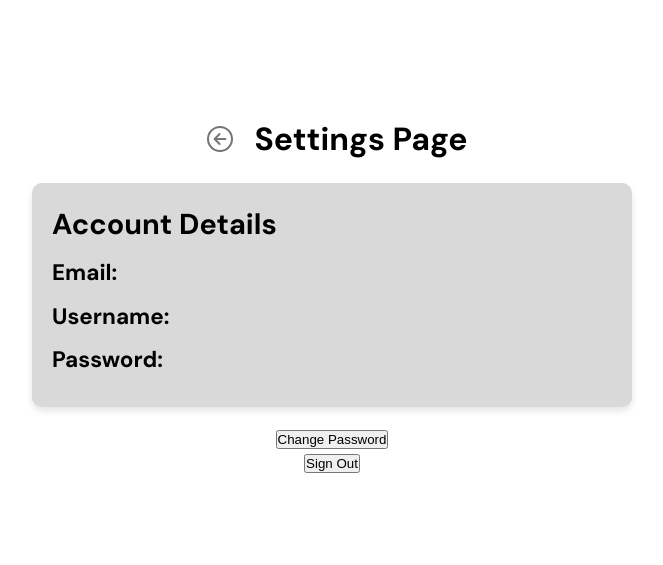
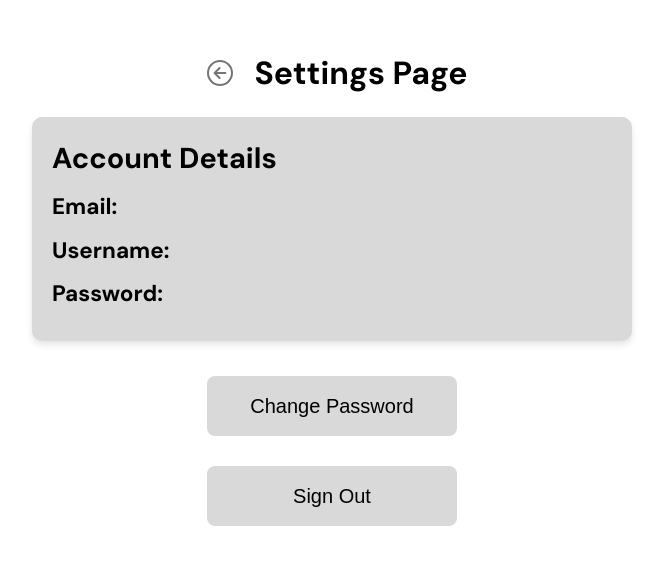
Before and after one commit to O-xix/GomiGotchi_FrontEnd, a React (Vite) app in the folder uwb-hacks-2025/: page /settings in a window 1280 px wide. Shown: the part 137-702 px from the top of the page, without its empty margins (308-971 px from the left). Built offline with nearby package versions, Linux system fonts and the light colour scheme; a web font is replaced by a local one.

Commit message:
Changed buttons on SettingsPage

```diff
--- a/uwb-hacks-2025/src/pages/SettingsPage/SettingsPage.css
+++ b/uwb-hacks-2025/src/pages/SettingsPage/SettingsPage.css
@@ -57,3 +57,17 @@
   .icon {
     font-size: 2em;
   }
+
+  button {
+    width: 250px; /* Reduced width */
+    height: 60px; /* Reduced height */
+    padding: 15px; /* Reduced padding */
+    margin: 15px 0; /* Adjusted spacing */
+    background-color: #D9D9D9;
+    color: black;
+    border: none;
+    border-radius: 8px; /* Reduced border radius */
+    font-size: 20px; /* Reduced font size */
+    cursor: pointer;
+    transition: background-color 0.3s ease;
+}
```
